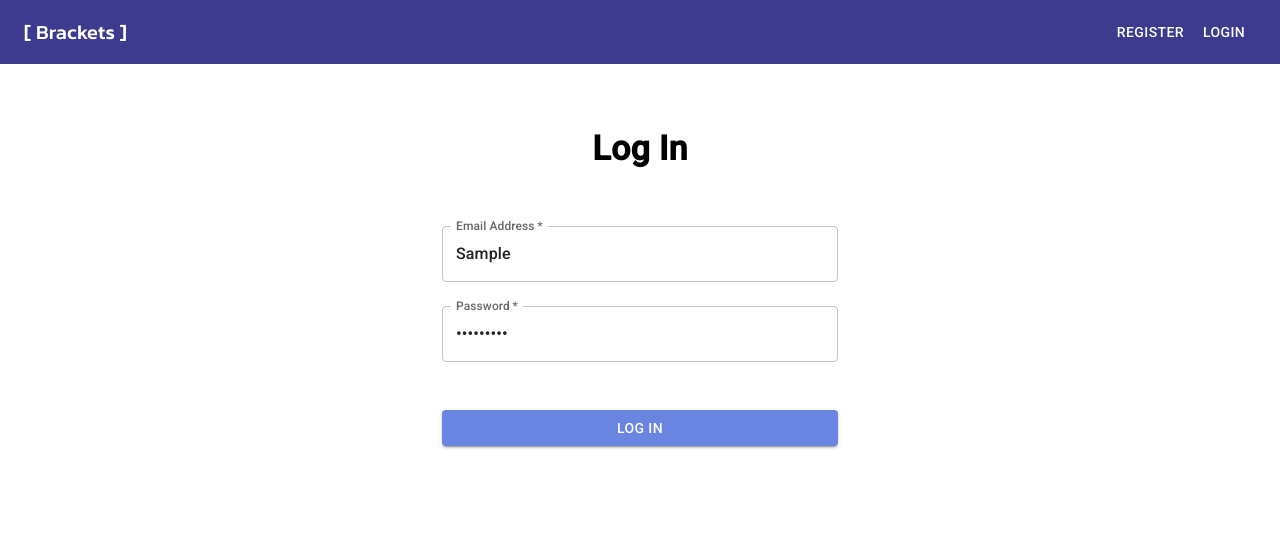
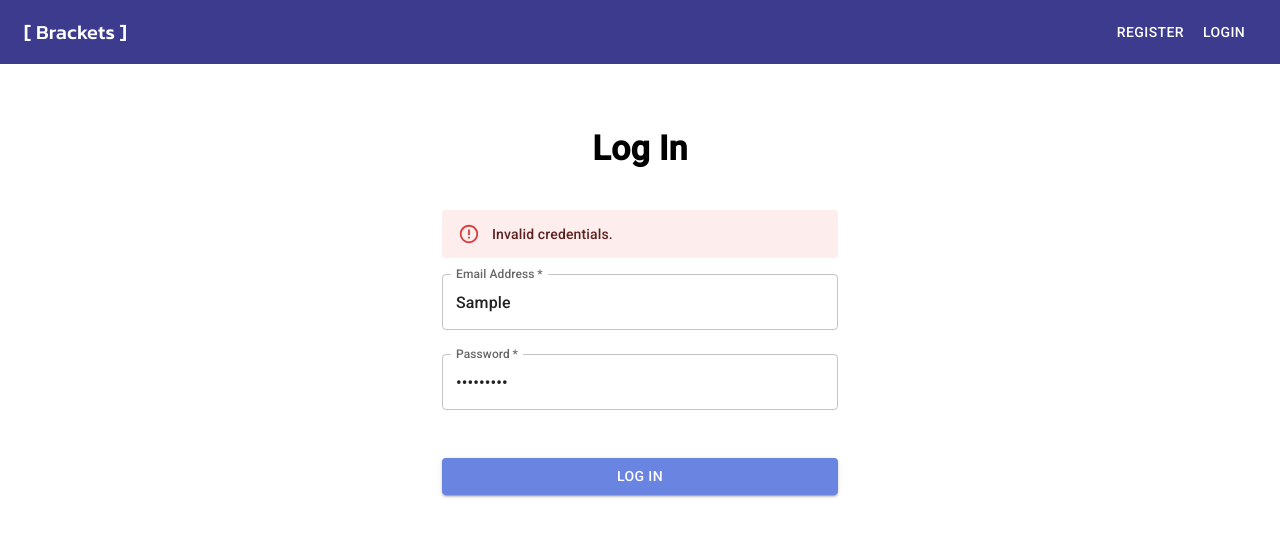
Before and after one commit to MastaCoder/-Brackets-, a React (Create React App) app in the folder frontend/: page /login in a window 1280 px wide. Both pictures are taken after typing "Sample", "Sample123" into the empty fields and a click on the button "LOG IN". Shown: the top 536 px of the page. Built offline with nearby package versions, Linux system fonts and the light colour scheme.

Commit message:
Added error Alert for invalid creds on login

```diff
--- a/frontend/src/views/LoginPage.js
+++ b/frontend/src/views/LoginPage.js
@@ -1,4 +1,4 @@
-import { Container, Box, Button, TextField, Typography } from "@mui/material";
+import { Container, Box, Button, TextField, Typography, Alert } from "@mui/material";
 import { useAuth } from "../hooks/Auth";
 import { useHistory } from "react-router";
 import { useState } from "react";
@@ -14,16 +14,19 @@ export default function LoginPage(props) {
 
   const [email, setEmail] = useState("");
   const [password, setPassword] = useState("");
+  const [invalidPassword, setInvalidPassword] = useState(false);
 
   const HandleLogin = (event) => {
     event.preventDefault();
     if (email === playerEmail && password === playerPassword) {
+      setInvalidPassword(false);
       auth.signin(true, () => {});
       history.push("/profile");
     } else if (email === adminEmail && password === adminPassword) {
+      setInvalidPassword(false);
       auth.signin(true, () => {});
     } else {
-      // Show error message here
+      setInvalidPassword(true);
     }
   };
 
@@ -41,6 +44,9 @@ export default function LoginPage(props) {
           Log In
         </Typography>
         <Box component="form" onSubmit={HandleLogin}>
+          { invalidPassword && (
+            <Alert severity="error">Invalid credentials.</Alert>
+          )}
           <TextField
             value={email}
             onChange={(e) => setEmail(e.target.value)}
```
